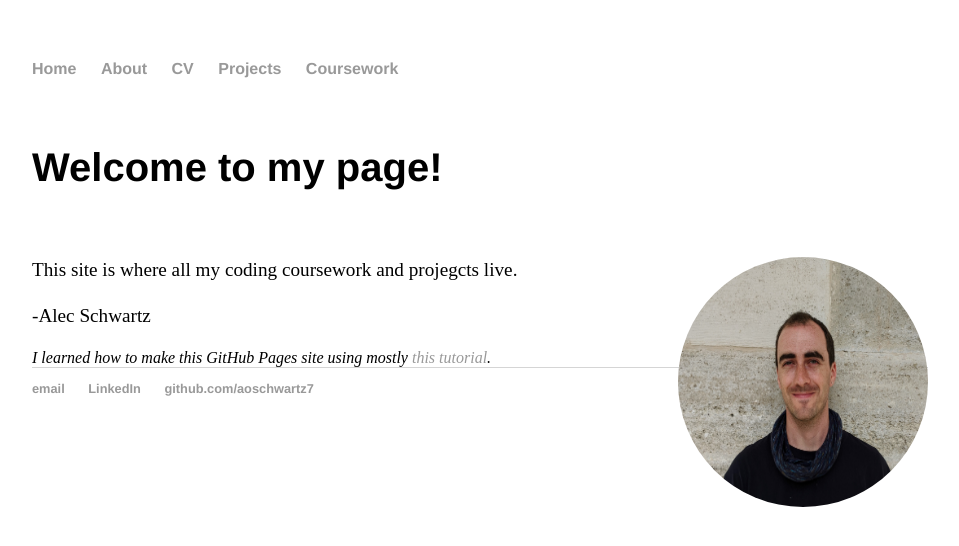
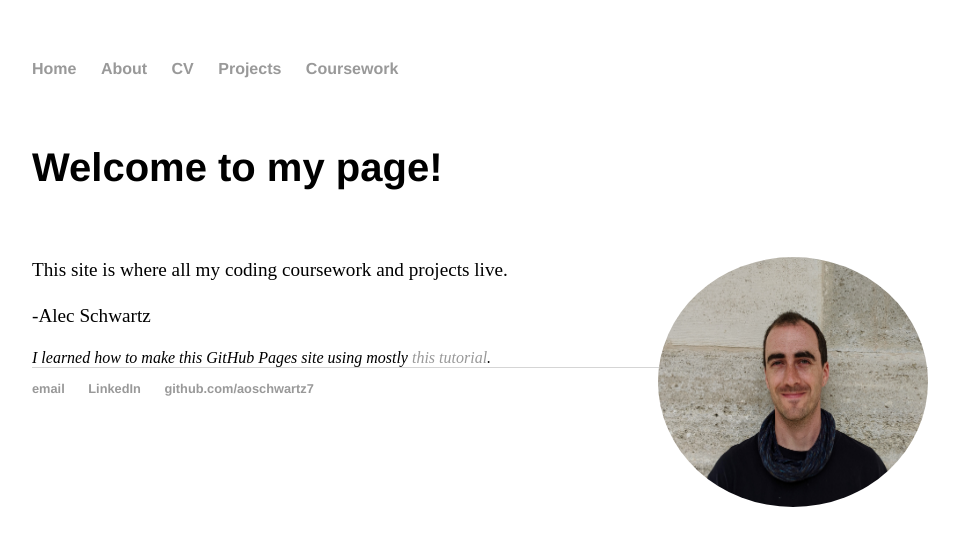
Before and after one commit to aoschwartz7/aoschwartz7.github.io, a Jekyll site: the page built from index.html, in a window 1280 px wide. Shown: the top 546 px of the page, without its empty margins (160-1119 px from the left). Built offline with Jekyll 4.4.1, drawn with Linux system fonts in a browser that asks for light colours.

Commit message:
formatting

```diff
--- a/index.html
+++ b/index.html
@@ -2,12 +2,12 @@
 layout: default
 title: Alec
 ---
-<div>
-  <h5>Welcome to my page!</h5>
-  <img src="portrait.jpg" alt="me" style="float:right;width:250px;height:250px;border-radius: 50%;">
-</div>
+<h5>Welcome to my page!</h5>
+
+
 <p>
-This site is where all my coding coursework and projegcts live.
+  <img src="portrait.jpg" alt="me" style="float:right; position:relative;width:270px;height:250px;border-radius: 50%;">
+This site is where all my coding coursework and projects live.
 </p>
 
 <p>
```
